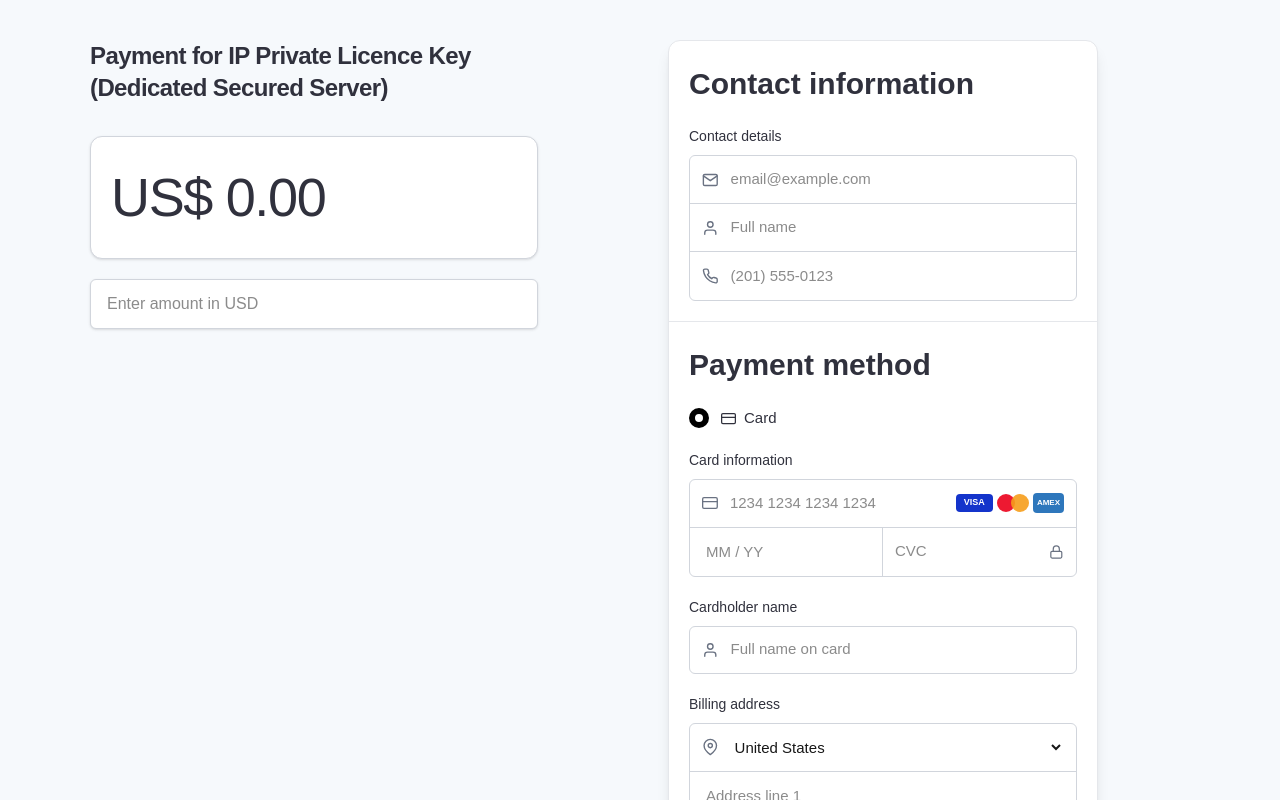
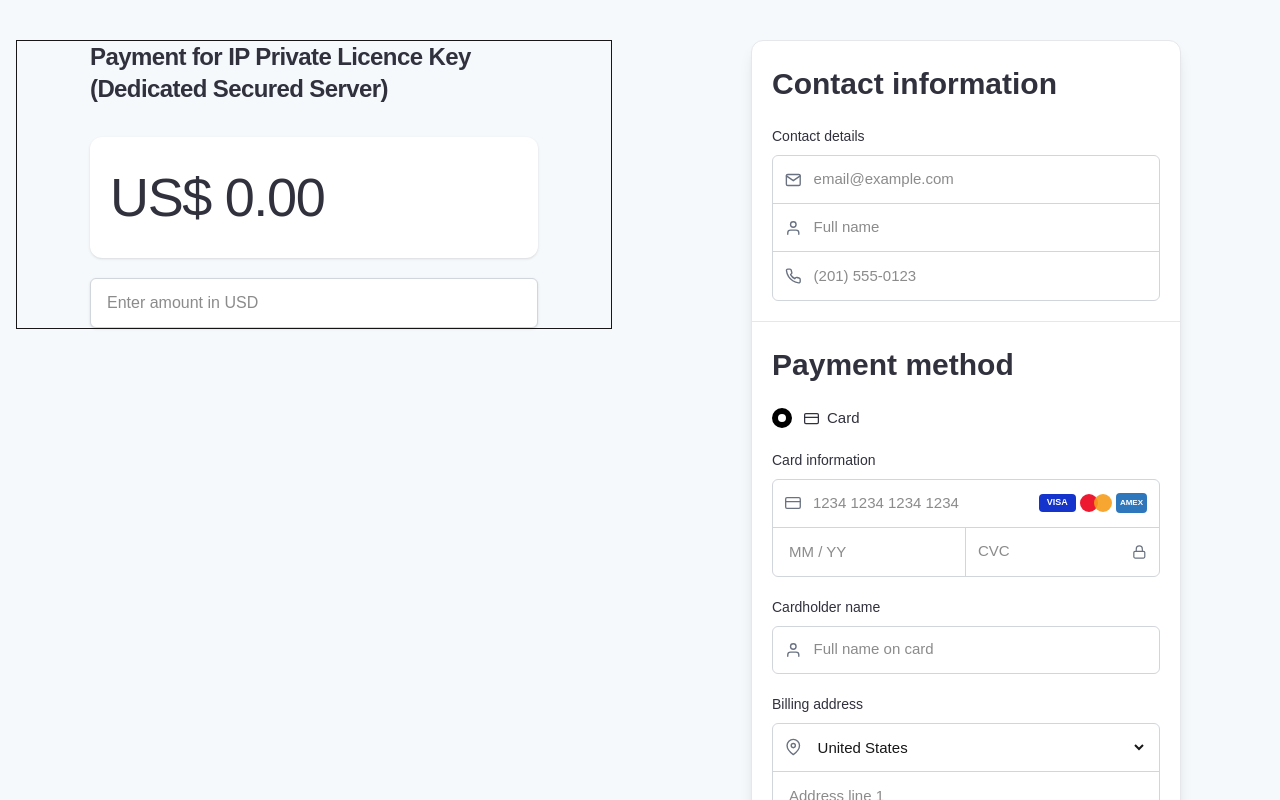
Before and after one commit to Zentrok-Private-Limited/secure-payment, a Next.js app: page / in a window 1280 px wide. Shown: the top 800 px of the page. Built offline with nearby package versions, Linux system fonts and the light colour scheme.

Commit message:
style: enhance layout and styling of payment page components

```diff
--- a/app/page.tsx
+++ b/app/page.tsx
@@ -95,13 +95,13 @@ export default function PaymentPage() {
     <div className="min-h-screen bg-[#f6f9fc] px-4 py-10">
       <div className="max-w-7xl mx-auto grid grid-cols-1 lg:grid-cols-2 gap-14 items-start">
         {/* LEFT SIDE */}
-        <div className="flex justify-center">
+        <div className="border flex justify-center">
           <div className="w-full max-w-md">
             <p className="text-2xl font-semibold tracking-tight text-[#30313d] pb-8">
               Payment for IP Private Licence Key <br />
               (Dedicated Secured Server)
             </p>
-            <div className="border border-gray-300 rounded-xl bg-white p-5 shadow-sm">
+            <div className=" border-gray-300 rounded-xl bg-white p-5 shadow-sm">
               <div className="text-[54px] font-light tracking-tight text-[#30313d]">
                 US$ {amount || "0.00"}
               </div>
@@ -118,7 +118,8 @@ export default function PaymentPage() {
         </div>
 
         {/* RIGHT SIDE */}
-        <div className="w-full max-w-107.5 bg-white border border-gray-200 rounded-xl overflow-hidden shadow-lg">
+        <div className="flex justify-center">
+          <div className="w-full max-w-107.5 bg-white border border-gray-200 rounded-xl overflow-hidden shadow-lg">
           {/* CONTACT INFO */}
           <div className="p-5 border-b border-gray-200">
             <h2 className="text-[30px] font-semibold text-[#30313d] mb-5">
@@ -283,7 +284,6 @@ export default function PaymentPage() {
 
                     <select className="w-full outline-none bg-white text-[15px]">
                       <option>United States</option>
-                      <option>India</option>
                       <option>Canada</option>
                     </select>
                   </div>
@@ -385,6 +385,7 @@ export default function PaymentPage() {
             </form>
           </div>
         </div>
+        </div>
       </div>
 
       {/* SUCCESS POPUP */}
```
